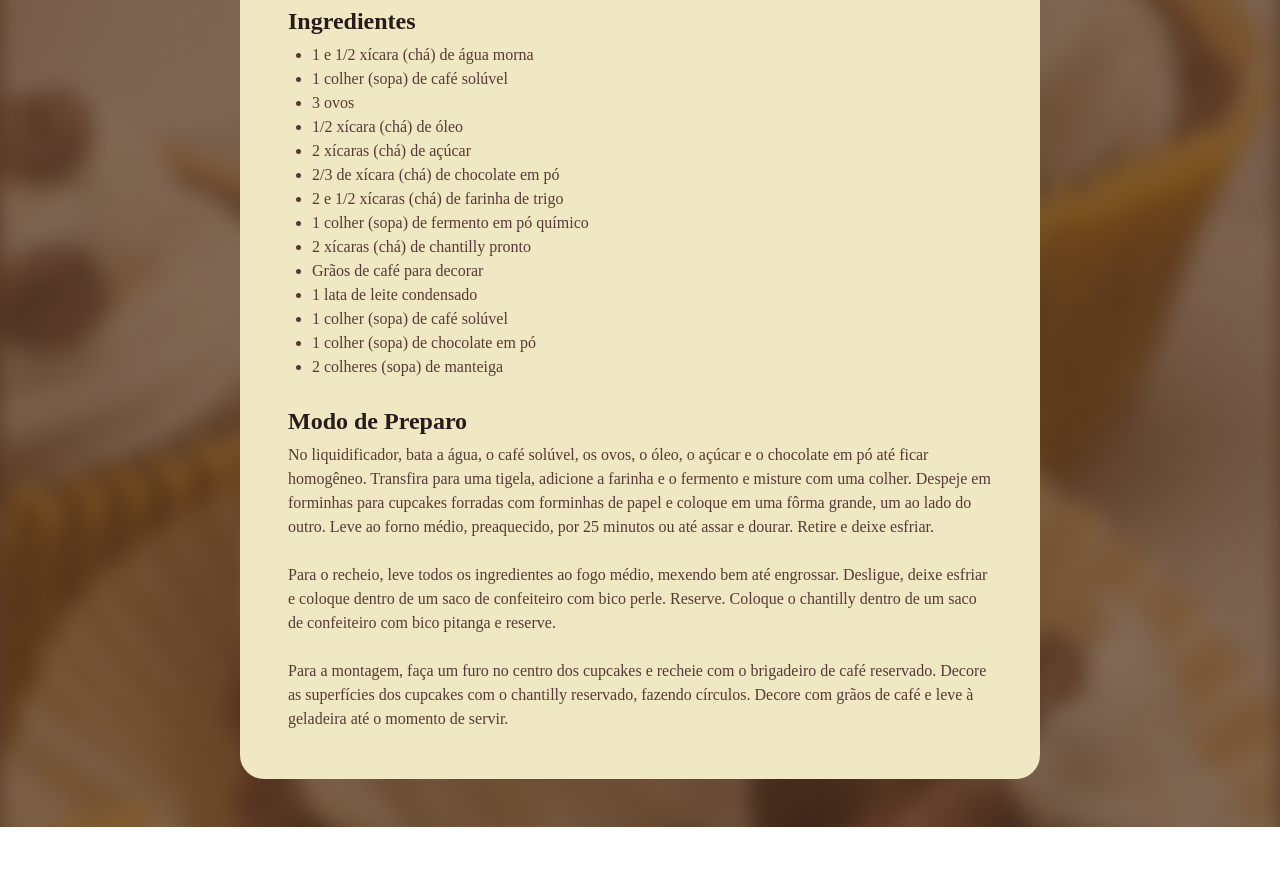
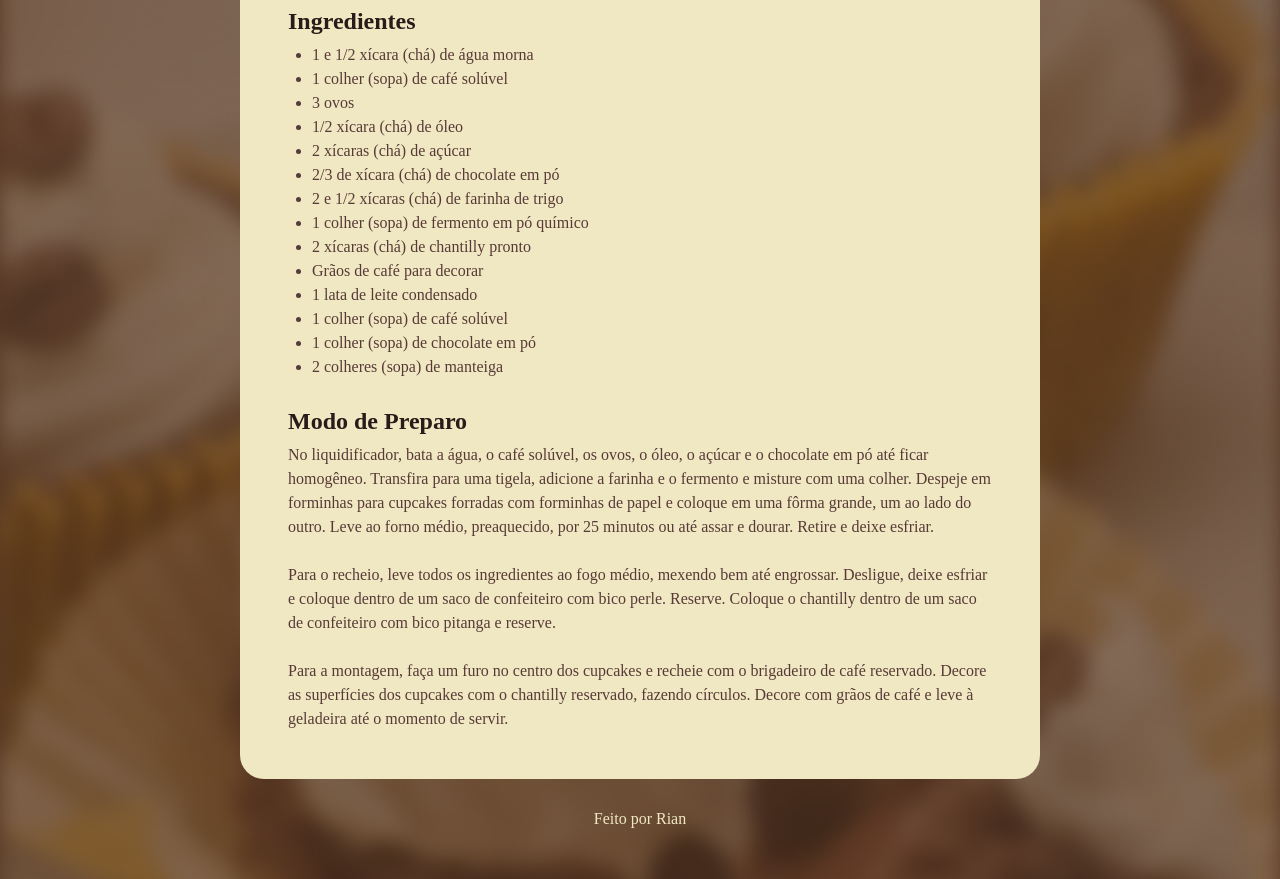
Before and after one commit to Rianzzz/Recipe-Page, a plain HTML site: page index.html in a window 1280 px wide. Shown: the part 337-1216 px from the top of the page. Before the commit the page ends 1164 px from the top, so only its background shows below. Drawn offline with Linux system fonts and the light colour scheme; a web font is replaced by a local one.

Commit message:
adding footer

```diff
--- a/index.html
+++ b/index.html
@@ -70,5 +70,8 @@
         </section>
       </main>
     </div>
+    <footer>
+        Feito por Rian
+    </footer>
   </body>
 </html>
--- a/style.css
+++ b/style.css
@@ -10,7 +10,7 @@
 }
 
 body {
-  background-image: url(/assets/Página\ de\ receita.jpg);
+  background-image: url(/assets/Página\ de\ receita\ \(1\).jpg);
   background-size: cover;
 }
 
@@ -20,7 +20,7 @@ body {
   width: 800px;
   background-color: #f0e8c2;
   border-radius: 24px;
-  margin: 48px auto;
+  margin: 48px auto 28px;
 }
 
 img {
@@ -54,3 +54,9 @@ h2 {
 ul{
   padding-left: 24px;
 }
+
+footer{
+  color: #F0E8C2;
+  text-align: center;
+  padding-bottom: 48px;
+}
```
Also changed, not shown: assets/Página de receita (1).jpg (added), assets/Página de receita.jpg (deleted).
